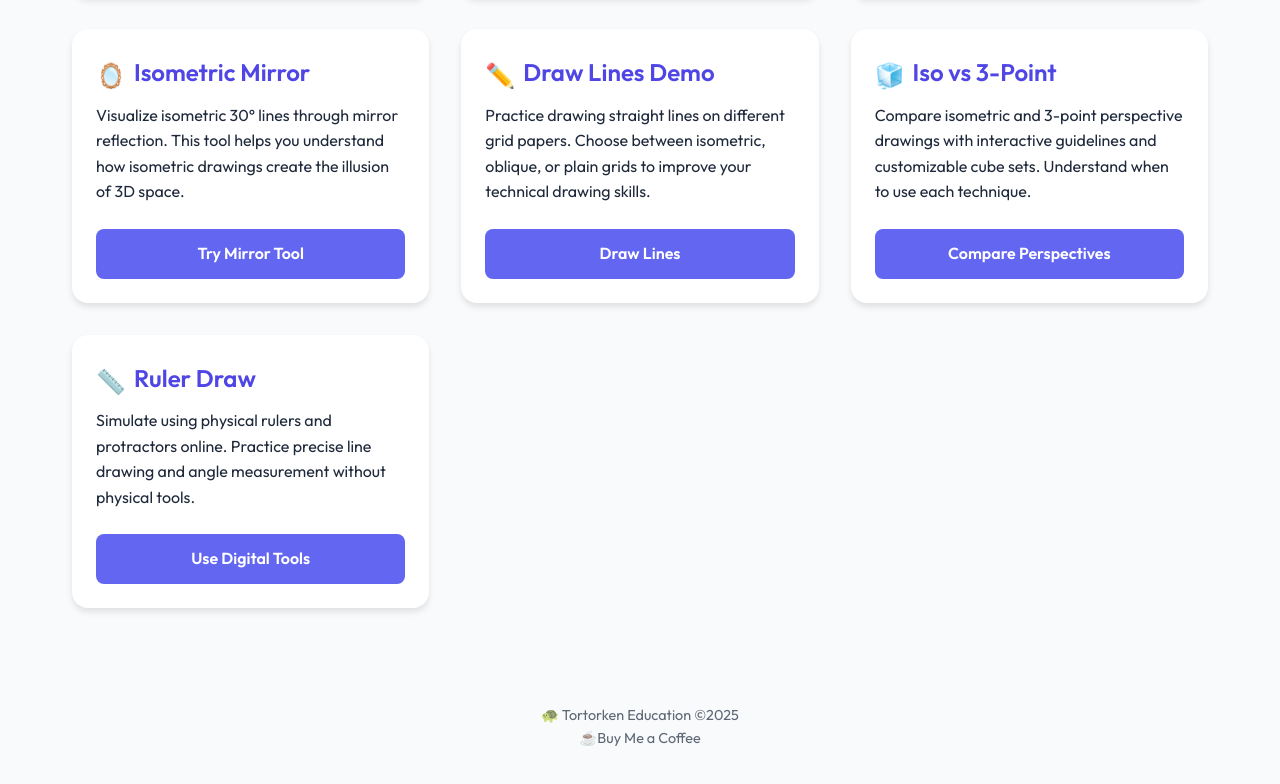
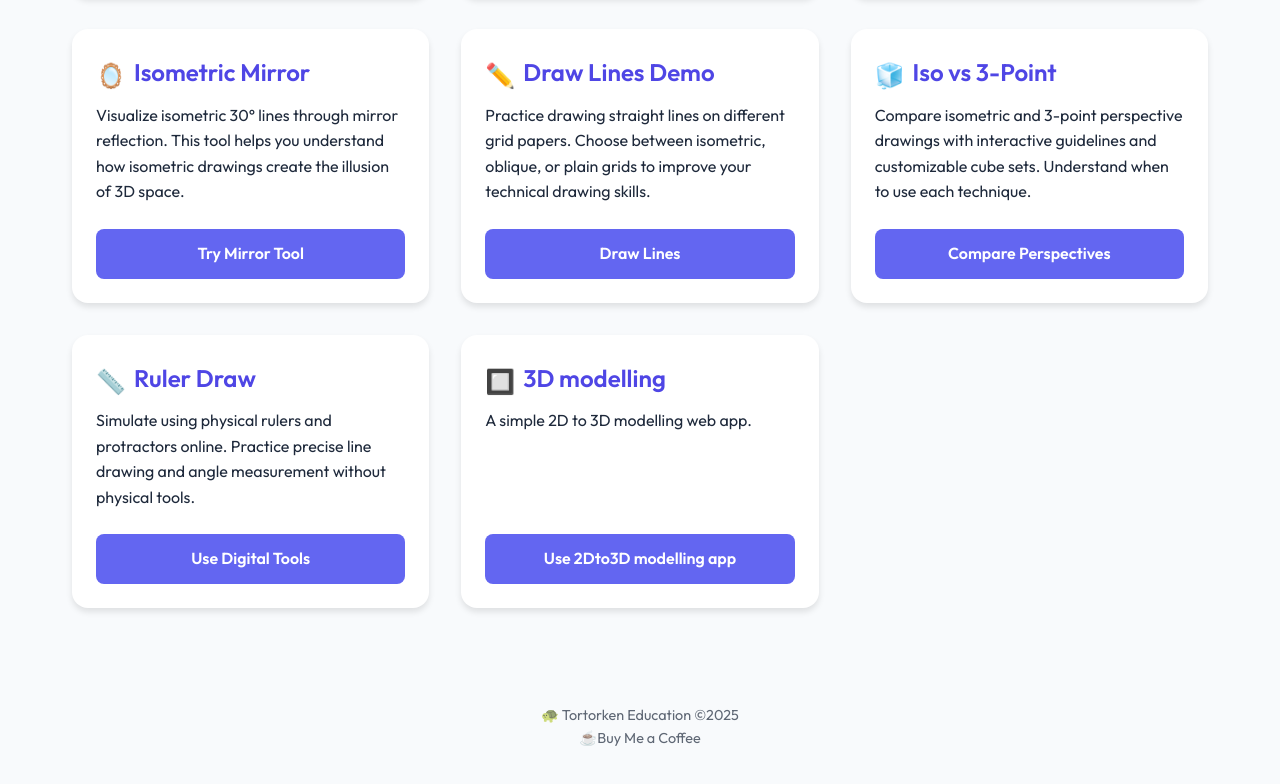
Before and after one commit to beatsaway/dttechnicaldraw, a plain HTML site: page index.html in a window 1280 px wide. Shown: the part 578-1362 px from the top of the page. Drawn offline with Linux system fonts and the light colour scheme.

Commit message:
Update index.html

```diff
--- a/index.html
+++ b/index.html
@@ -243,6 +243,16 @@
                         <a href="https://rulerdraw.netlify.app/" class="btn">Use Digital Tools</a>
                     </div>
                 </div>
+
+                <div class="tool-card">
+                    <div class="card-content">
+                        <h3 class="card-title"><span class="emoji">🔲</span>3D modelling</h3>
+                        <p class="card-desc">
+                            A simple 2D to 3D modelling web app.
+                        </p>
+                        <a href="3dmodelling.html" class="btn">Use 2Dto3D modelling app</a>
+                    </div>
+                </div>
             </div>
         </section>
 
```
